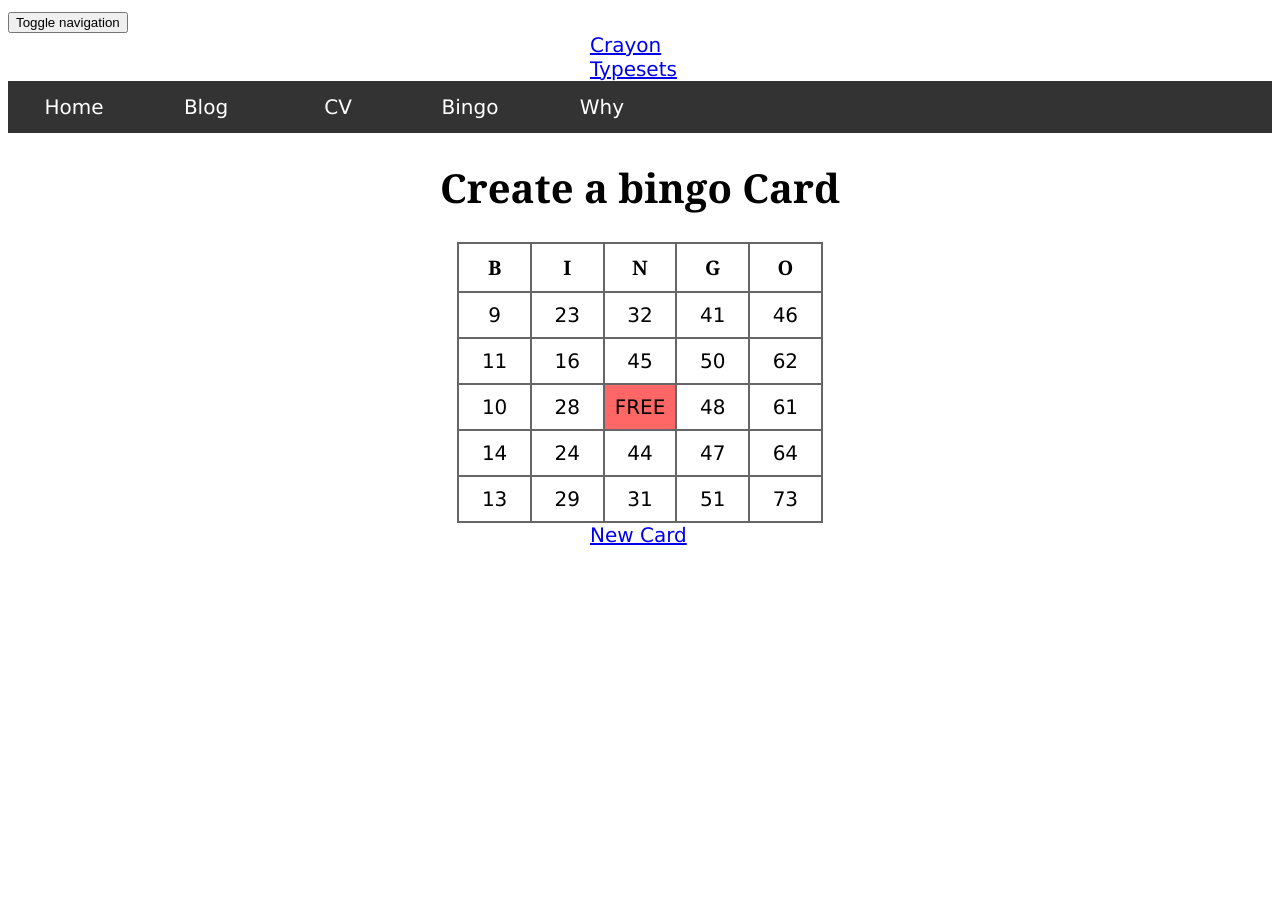
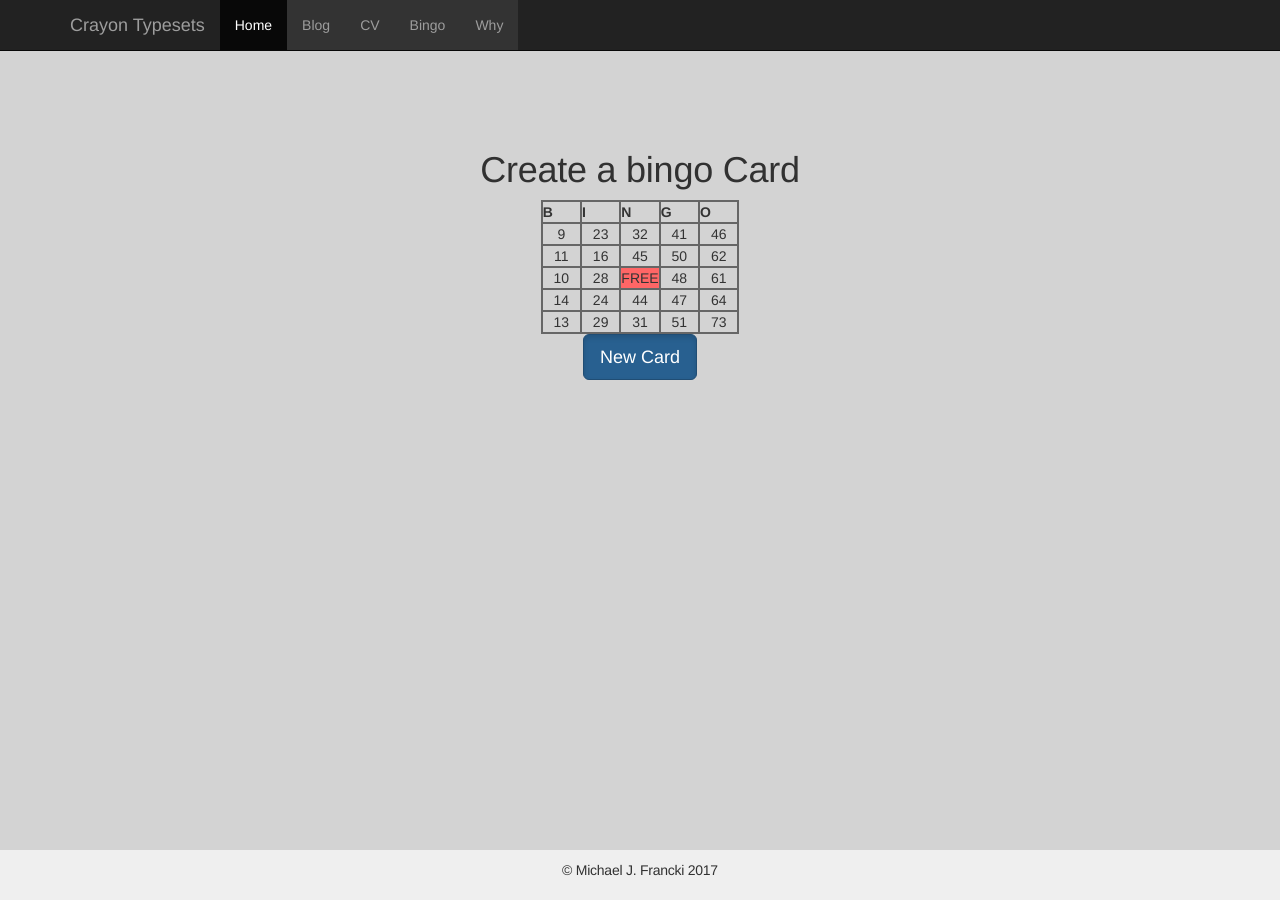
Before and after one commit to mjfrancki/mjfrancki.github.io, a Jekyll site: the page built from Bingo/Bingo.html, in a window 1280 px wide. Built offline with Jekyll 4.4.1, drawn with Linux system fonts in a browser that asks for light colours; nearby versions of some CDN libraries.

Commit message:
WOD blog post

```diff
--- a/Bingo/Bingo.html
+++ b/Bingo/Bingo.html
@@ -60,7 +60,18 @@ layout: bingo
 
 </table>
 
+<div class="form-actions">
 
-<a href = "Bingo.html" id="reload"> New Card </a>
+
+  <a href="Bingo.html" class="btn btn-primary btn-lg active" role="button" aria-pressed="true"> New Card </a>
+</div>
+
+
+
+
+
+
+
+<a class = "bingo" href = "Bingo.html" id="reload">  </a>
 
 </body>
--- a/Bingo/bingoStyle.css
+++ b/Bingo/bingoStyle.css
@@ -1,16 +1,33 @@
-body{
-  background-color: white;
-  color: black;
-  font-size: 20px;
-  font-family: "Lucida Grande", Verdana, Arial, Helvetica, sans-serif;
+body {
+  overflow-x: hidden;
+  background-color: lightgray;
+  display: flex ;
+  flex-direction: column;
+  padding: 0;
+  margin: 0;
+  width: 100%;
+  height: 100%;
+  padding-top: 65px;
+}
+
+html {
+  font-family: "PT Serif", Georgia, "Times New Roman", serif;
+
+  position: relative;
+  /*min-width: 1024px;
+  min-height: 768px; */
+  height: 100%;
 
 }
 
 
-h1, th {
-
-font-family: Georgia, "Times New Roman", Times, Serif;
-text-align: center;
+h1, h2, h3, h4, h5, h6, p {
+  font-family: "PT Sans", Helvetica, Arial, sans-serif;
+  font-weight: 400;
+  color: #313131;
+  letter-spacing: -.025rem;
+  text-align: center;
+  height:auto;
 }
 
 table{
@@ -37,12 +54,17 @@ width:20%;
  background-color: green;
 }
 
-a {
-display:block; width:100px;
-margin:0 auto;
+.bingo a {
+
+text-align: center;
+
 }
 
-
+.form-actions {
+    margin: 0;
+    background-color: transparent;
+    text-align: center;
+}
 
 ul {
     list-style-type: none;
--- a/_layouts/bingo.html
+++ b/_layouts/bingo.html
@@ -4,17 +4,57 @@
 
 <head>
 
-   <meta charset = "utf-8" />
-   <title> Bingo Card Maker </title>
+   <meta http-equiv="X-UA-Compatible" content="IE=edge">
+   <meta name="viewport" content="width=device-width, initial-scale=1">
+   <meta charset="utf-8">
+   <link rel="icon" href="/assets/icons/f-icon.png">
+   <title> Crayon Typeset </title>
+
    <link rel="stylesheet" href= "bingoStyle.css"/>
 
 
    <script  src = bingoScript.js > </script>
 
-   {% include nav.html %}
+
+   <!-- Latest compiled and minified CSS -->
+   <link rel="stylesheet" href="https://maxcdn.bootstrapcdn.com/bootstrap/3.3.7/css/bootstrap.min.css">
+
+   <!-- jQuery library -->
+   <script src="https://ajax.googleapis.com/ajax/libs/jquery/3.2.1/jquery.min.js"></script>
+
+   <!-- Latest compiled JavaScript -->
+   <script src="https://maxcdn.bootstrapcdn.com/bootstrap/3.3.7/js/bootstrap.min.js"></script>
+
+
+          <link href ="http://mfrancki.com/CSS/common.css" rel = "stylesheet">
+
+       <script>
+         (function(i,s,o,g,r,a,m){i['GoogleAnalyticsObject']=r;i[r]=i[r]||function(){
+         (i[r].q=i[r].q||[]).push(arguments)},i[r].l=1*new Date();a=s.createElement(o),
+         m=s.getElementsByTagName(o)[0];a.async=1;a.src=g;m.parentNode.insertBefore(a,m)
+         })(window,document,'script','https://www.google-analytics.com/analytics.js','ga');
+
+         ga('create', 'UA-100487871-1', 'auto');
+         ga('send', 'pageview');
+
+       </script>
 
 </head>
 
-{{content}}
+<body>
+
+<header>
+
+  {% include nav.html %}
+
+</header>
+
+<div class = "container">
+  {{content}}
+</div>
+
+<footer>
+  <p>© Michael J. Francki 2017</p>
+</footer>
 
 </html>
--- a/_posts/2017-09-13-WOD.markdown
+++ b/_posts/2017-09-13-WOD.markdown
@@ -7,9 +7,9 @@ category: calligraphy
 
 <h1>Project Word of The Day</h1>
 
-<p>
+<h6>
 The idea behind this project is simple every day find, write and define a new word A to Z
-</p>
+</h6>
 
 
 <div class="container">
--- a/blog.html
+++ b/blog.html
@@ -8,7 +8,7 @@ layout: default
 
     <div class = "social">
 
-      <a href = "#CS">
+      <a href = "Blog/CS.html">
           <img title = "CS" alt = "CS" src = "/assets/icons/computer.png"  width="20%" height="20%"  />
       </a>
 
```
Also changed, not shown: Blog/CS.html (+4 -3 lines), _posts/2017-09-15-Bingo.markdown (added, +65 -0 lines), 2 other files.
